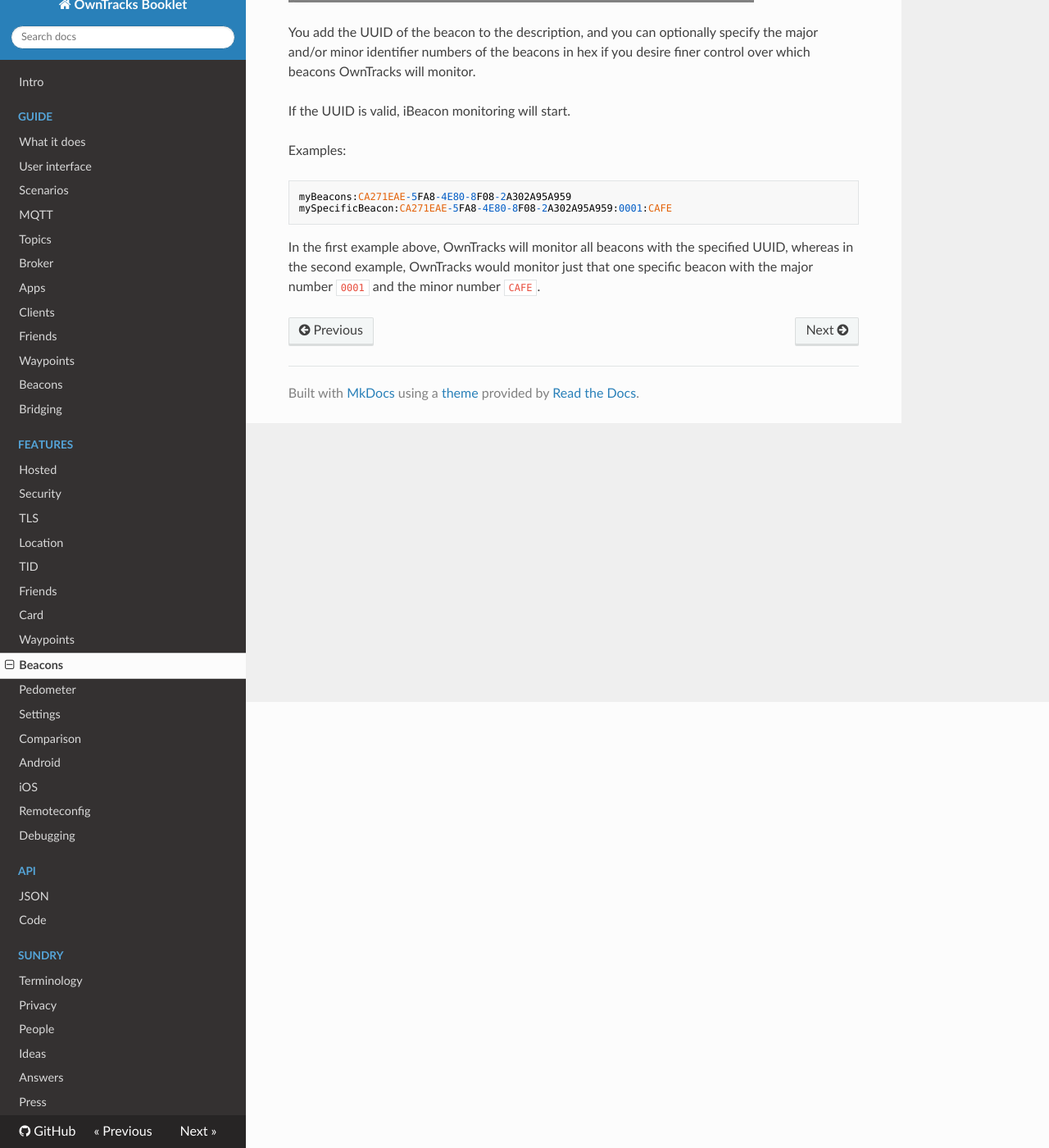
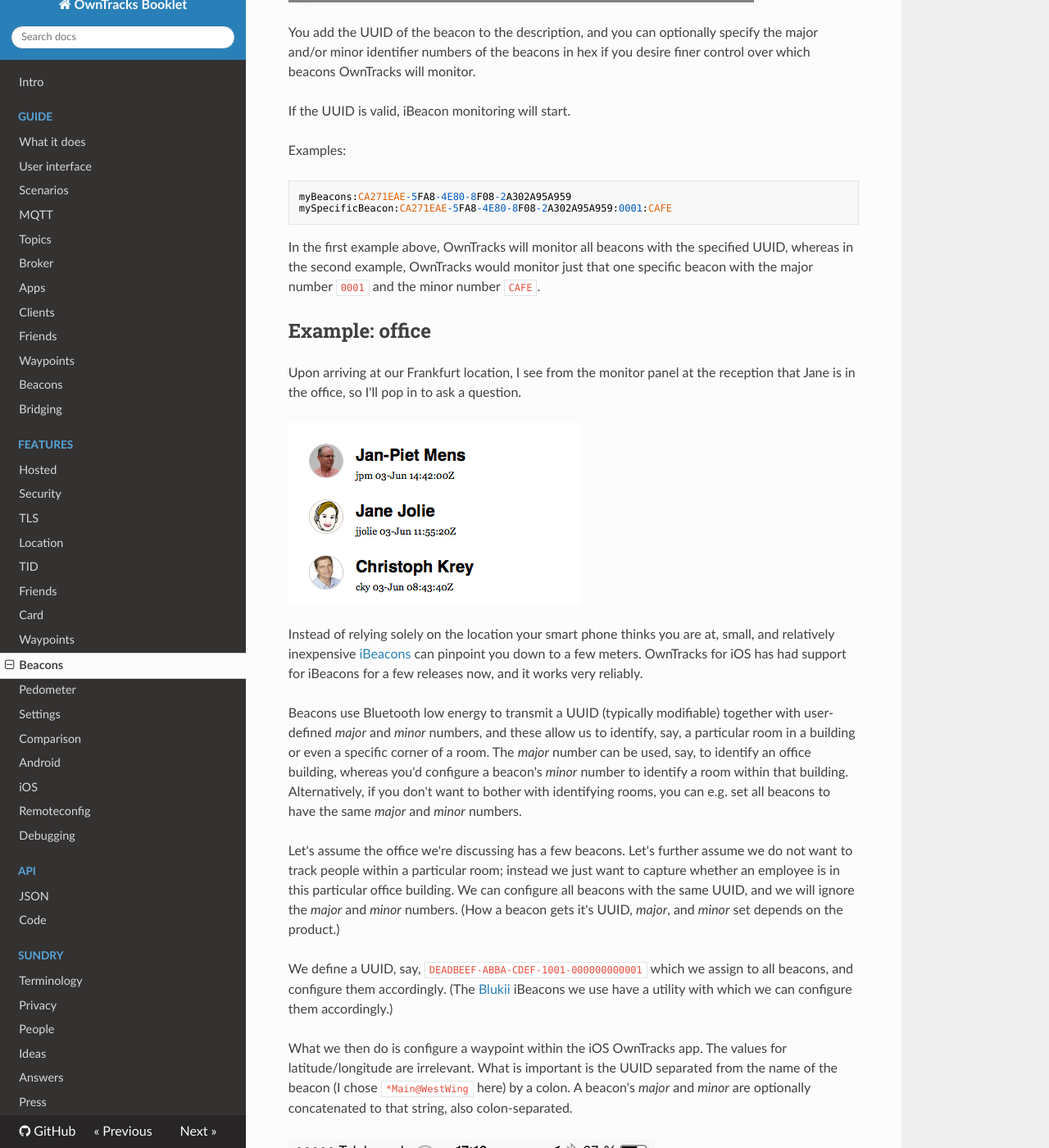
Before and after one commit to owntracks/booklet, an MkDocs documentation site: the page built from docs/features/beacons.md, in a window 1280 px wide and 1400 px high, scrolled down 544 px. Shown: the whole window at 82% size. Built offline with MkDocs 1.6.1, drawn with Linux system fonts in a browser that asks for light colours; nearby versions of some CDN libraries; old or Windows-style settings are respelled for this version of MkDocs; some of the changed text lies outside the part shown.

Commit message:
add beacon story

````diff
--- a/docs/features/beacons.md
+++ b/docs/features/beacons.md
@@ -20,3 +20,77 @@ mySpecificBeacon:CA271EAE-5FA8-4E80-8F08-2A302A95A959:0001:CAFE
 
 In the first example above, OwnTracks will monitor all beacons with the specified UUID, whereas
 in the second example, OwnTracks would monitor just that one specific beacon with the major number `0001` and the minor number `CAFE`.
+
+## Example: office
+
+Upon arriving at our Frankfurt location, I see from the monitor panel at the reception that Jane is in the office, so I'll pop in to ask a question.
+
+
+![office panel](images/ot-beacons-office-panel.png)
+
+Instead of relying solely on the location your smart phone thinks you are at, small, and relatively inexpensive [iBeacons](http://en.m.wikipedia.org/wiki/IBeacon) can pinpoint you down to a few meters. OwnTracks for iOS has had support for iBeacons for a few releases now, and it works very reliably.
+
+Beacons use Bluetooth low energy to transmit a UUID (typically modifiable) together with user-defined _major_ and _minor_ numbers, and these allow us to identify, say, a particular room in a building or even a specific corner of a room. The _major_ number can be used, say, to identify an office building, whereas you'd configure a beacon's _minor_ number to identify a room within that building. Alternatively, if you don't want to bother with identifying rooms, you can e.g. set all beacons to have the same _major_ and _minor_ numbers.
+
+Let's assume the office we're discussing has a few beacons. Let's further assume we do not want to track people within a particular room; instead we just want to capture whether an employee is in this particular office building. We can configure all beacons with the same UUID, and we will ignore the _major_ and _minor_ numbers. (How a beacon gets it's UUID, _major_, and _minor_ set depends on the product.)
+
+We define a UUID, say, `DEADBEEF-ABBA-CDEF-1001-000000000001` which we assign to all beacons, and configure them accordingly. (The [Blukii] iBeacons we use have a utility with which we can configure them accordingly.)
+
+What we then do is configure a waypoint within the iOS OwnTracks app. The values for latitude/longitude are irrelevant. What is important is the UUID separated from the name of the beacon (I chose `*Main@WestWing` here) by a colon. A beacon's _major_ and _minor_ are optionally concatenated to that string, also colon-separated.
+
+
+![OwnTracks beacon settings](images/ot-beacon-waypoint-config.png)
+
+Instead of painstakingly configuring this on the device proper, I prepare a small file called `office.otrw` (the `.otrw` extension is important), with the following [JSON](../tech/json.md) payload:
+
+```json
+{
+  "waypoints" : [
+    {
+      "tst" : 1432817332,
+      "lat" : 52.0,
+      "_type" : "waypoint",
+      "lon" : 13.0,
+      "rad" : 0,
+      "desc" : "*Main@WestWing:DEADBEEF-ABBA-CDEF-1001-000000000001:0001"
+    }
+  ],
+  "_type" : "waypoints"
+}
+```
+
+
+I then either place that file on a Web server, or e-mail it as attachment to my colleagues who open that on their OwnTracks device, and presto: the device has the beacon monitoring regions configured.
+
+From this point on, OwnTracks monitors all beacons with that particular UUID, and it will publish an `enter` or `leave` event whenever the device gets within range of a beacon or leaves it. Additionally, the device shows the event with a local iOS notification.
+
+![iBeacon notification on iPhone](images/ot-beacon-enter-notif.png)
+
+We publish these [events as JSON](../tech/json.md) via MQTT to the MQTT broker the device is connected to, and from there, you consume the message and do as you please.
+
+```json
+{
+    "_type": "transition",
+    "acc": 65,
+    "desc": "*Main@WestWing",
+    "event": "enter",
+    "lat": 2.2222,
+    "lon": 1.1111,
+    "tid": "jp",
+    "tst": 1433342520,
+    "wtst": 1432817332
+}
+```
+
+For instance, send an e-mail when a particular person leaves the building, publish a list of people who remain in the building on a monitor (as above), etc.
+
+To summarize: OwnTracks can monitor beacons by configuring it either with:
+
+* a _UUID_ only, in which case the app would report any beacon with that UUID, irrespective of its _major_/_minor_ numbers.
+* a _UUID_ with a _major_ number: the app would report iBeacons with the specified UUID and exactly that _major_ number
+* all three: the _UUID_, the _major_ and _minor_ numbers, in which case the app reports events on precisely that beacon.
+
+The app recognizes the beacon typically within 10 seconds, which is a typical beacon-publishing frequency, and this is very good for presence detection.
+
+
+  [blukii]: http://www.blukii.com/beacons_en.html
````
Also changed, not shown: docs/features/images/ot-beacon-enter-notif.png (added), docs/features/images/ot-beacon-waypoint-config.png (added), docs/features/images/ot-beacons-office-panel.png (added).
